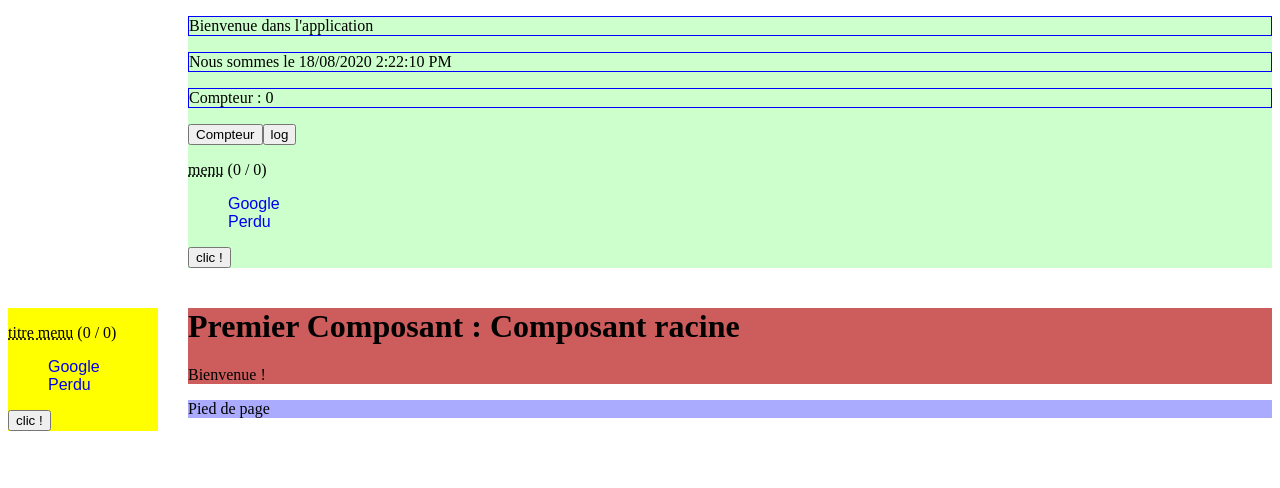
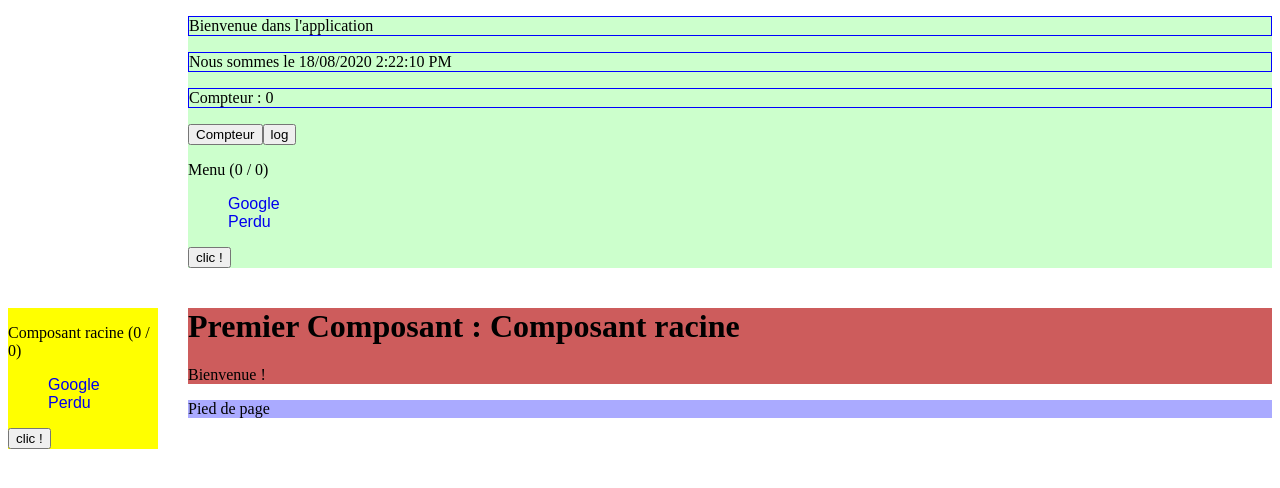
Before and after one commit to philippe-nat/angular-formation-0, an Angular app: page / in a window 1280 px wide. Shown: the top 488 px of the page. Built offline with nearby package versions, Linux system fonts and the light colour scheme.

Commit message:
fin_exo_ngif

```diff
--- a/src/app/app.component.html
+++ b/src/app/app.component.html
@@ -2,9 +2,10 @@
     <nat-entete></nat-entete>
 </header>
 <aside>
-    <!-- <nat-menu titre="Menu latéral"></nat-menu> -->
-    <nat-menu [titre]="menu.titre" [infoBulle] = "menu.infoBulle"></nat-menu>
-    <!-- <nat-menu [tire]="titreMenu"></nat-menu> -->
+    <!-- <nat-menu [titre]="menu.titre" [infoBulle] = "menu.infoBulle"></nat-menu> -->
+    <!-- <nat-menu [titre]="titre"></nat-menu> -->
+    <!-- <nat-menu [titre]='{valeur:titre, infoBulle:"menu latéral"}'></nat-menu> -->
+    <nat-menu [titre]='{valeur:titre, infoBulle:""}'></nat-menu>
 </aside>
 <main>
     <h1>Premier Composant : {{titre}}</h1>
--- a/src/app/app.component.ts
+++ b/src/app/app.component.ts
@@ -1,4 +1,5 @@
 import { Component } from '@angular/core';
+import { TimeoutError } from 'rxjs';
 
 @Component({
   selector: 'nat-root',
@@ -8,11 +9,10 @@ import { Component } from '@angular/core';
 export class AppComponent {
   private _titre:string = 'Composant racine';
   get titre() {return this._titre;}
+  // private _infoBulle:string = 'Composant racine';
+  // get titre() {return this._titre;}
 
-  private _menu = {
-    titre:"titre menu",
-    infoBulle:"C'est le titre du menu"
-  };
-  get menu() {return this._menu;}
+  // get menu() {return this._menu;}
+  // get titreMenu() {return this._titreMenu;}
 
 }
--- a/src/app/entete/entete.component.html
+++ b/src/app/entete/entete.component.html
@@ -4,7 +4,12 @@
 <button (click) = "incrementeCompteur()">Compteur </button>
 <button (click) = "logCompteur()">log</button>
 <button *ngIf="(compteur != 0) || (aujourdhui.getSeconds() % 2)" (click) = "logCoucou()">log</button>
+<!-- <nat-menu
+    titre="Menu principal"
+    (clickEvent) = "augmenteCompteur($event)"
+></nat-menu> -->
+
 <nat-menu
-    title="Menu principal"
+    [titre]='{valeur:"Menu", infoBulle:""}'>
     (clickEvent) = "augmenteCompteur($event)"
-></nat-menu>
+</nat-menu>
--- a/src/app/menu/menu.component.html
+++ b/src/app/menu/menu.component.html
@@ -1,5 +1,13 @@
 <nav>
-    <p><abbr title={{infoBulle}}>{{titre}}</abbr> ({{nbClics}} / {{nbClicsTotal}})</p>
+    <p *ngIf="titre.infoBulle">
+        <abbr title={{titre.infoBulle}}>{{titre.valeur}}</abbr> ({{nbClics}} / {{nbClicsTotal}})
+    </p>
+
+    <p *ngIf="!titre.infoBulle">
+        {{titre.valeur}} ({{nbClics}} / {{nbClicsTotal}})
+    </p>
+
+    <!-- <p><abbr title={{infoBulle}}>{{titre}}</abbr> ({{nbClics}} / {{nbClicsTotal}})</p> -->
     <ul>
         <li><a href="https://www.google.fr">Google</a></li>
         <li><a href="https://www.perdu.com">Perdu</a></li>
--- a/src/app/menu/menu.component.ts
+++ b/src/app/menu/menu.component.ts
@@ -1,4 +1,9 @@
 import { Component, OnInit, Input, Output, EventEmitter } from '@angular/core';
+
+interface Titre {
+  valeur:string;
+  infoBulle:string;
+}
 
 @Component({
   selector: 'nat-menu',
@@ -6,16 +11,21 @@ import { Component, OnInit, Input, Output, EventEmitter } from '@angular/core';
   styleUrls: ['./menu.component.css']
 })
 export class MenuComponent implements OnInit {
-  private _titre: string;
-  private _infoBulle:string;
+  // private _titre: string;
+  // private _infoBulle:string;
+  private _titre:Titre;
   private _nbClics:number = 0;
   private static nbClicsTotal:number = 0;
 
+  // get titre() { return this._titre; }
+  // @Input() set titre(t: string) { this._titre = t; }
+
+  // get infoBulle() { return this._infoBulle; }
+  // @Input() set infoBulle(info: string) { this._infoBulle = info; }
+
+
   get titre() { return this._titre; }
-  @Input() set titre(t: string) { this._titre = t; }
-
-  get infoBulle() { return this._infoBulle; }
-  @Input() set infoBulle(info: string) { this._infoBulle = info; }
+  @Input() set titre(t: Titre) { this._titre = t; }
 
   get nbClics() { return this._nbClics; }
   set nbClics(c:number) { this._nbClics = c; }
@@ -23,8 +33,10 @@ export class MenuComponent implements OnInit {
   get nbClicsTotal() { return MenuComponent.nbClicsTotal; }
 
   constructor() {
-    this.titre = "menu";
-    this.infoBulle = "";
+    // this.titre = "menu";
+    // this.infoBulle = "";
+    // this.titre = {valeur:"menu", infoBulle:"menu de l'entête"};
+    this.titre = {valeur:"menu", infoBulle:""};
   }
 
   @Output() clickEvent = new EventEmitter();
@@ -34,7 +46,6 @@ export class MenuComponent implements OnInit {
     this.nbClics++;
     MenuComponent.nbClicsTotal++;
     console.log("nb de clics sur le bouton du menu : ", this.nbClics, ", nb total :", MenuComponent.nbClicsTotal);
-    // this.clickEvent.emit();
     this.clickEvent.emit(this.nbClics);
   }
 
```
